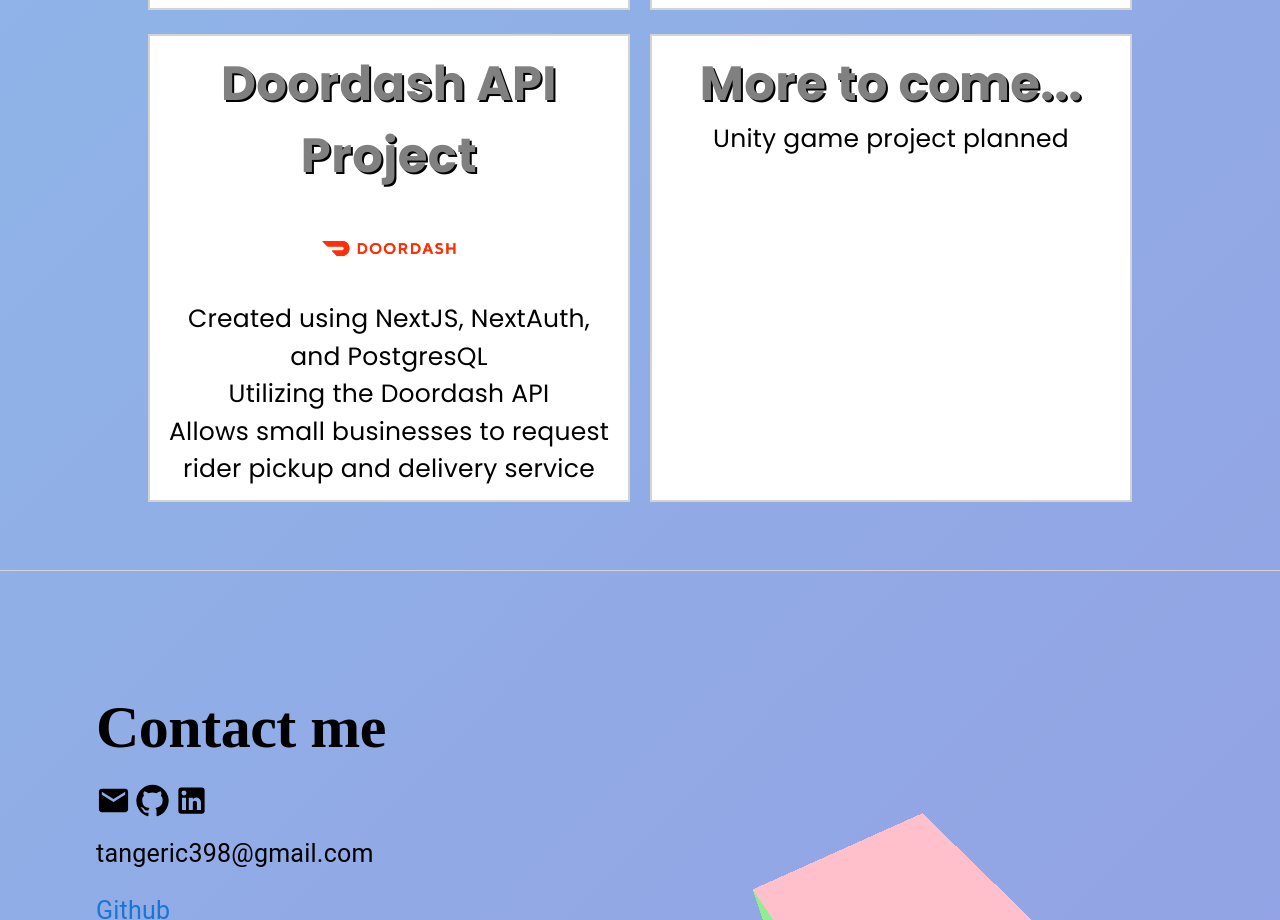
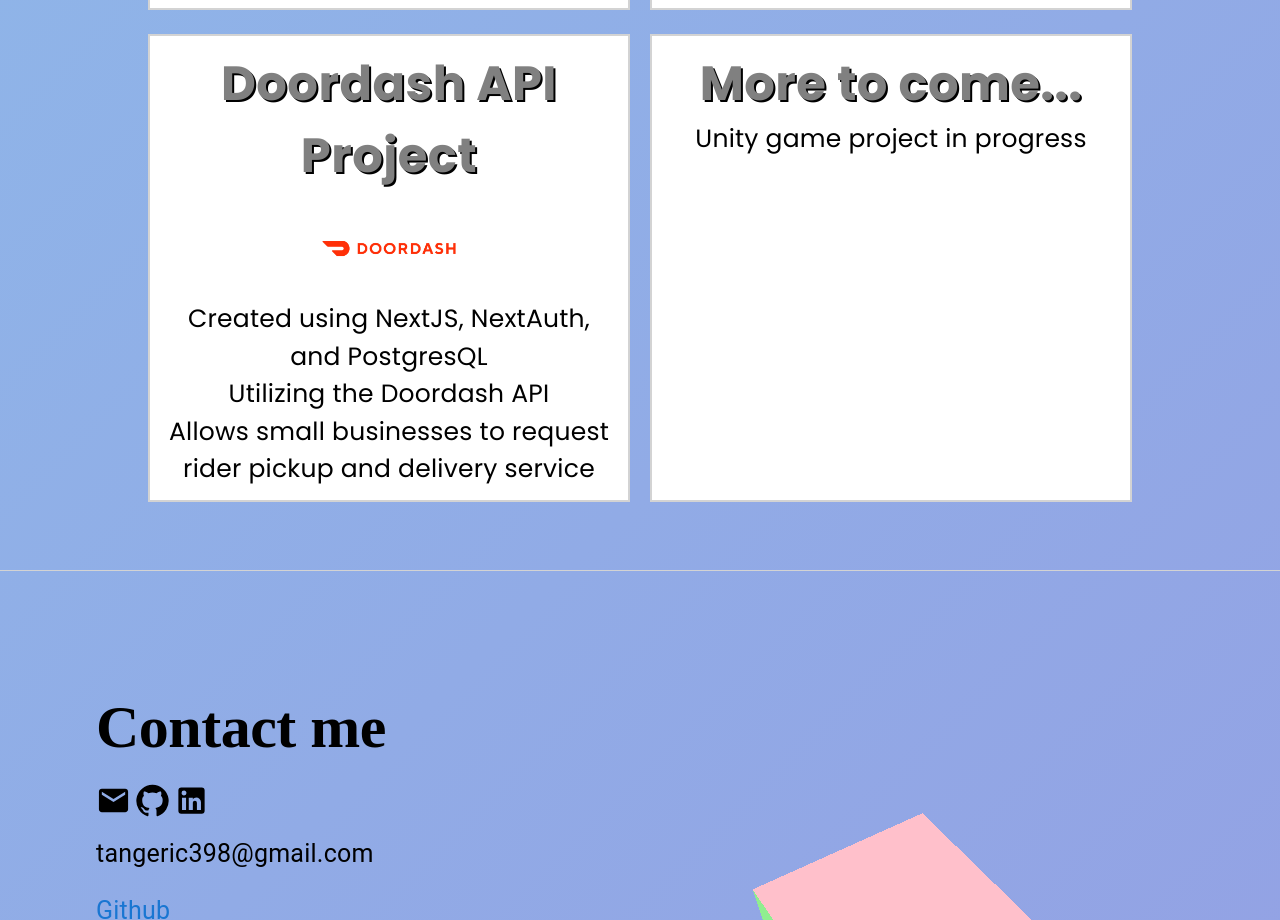
Before and after one commit to erictang398/erictang398.github.io, a React (Create React App) app: page / in a window 1280 px wide. Shown: the part 3140-4060 px from the top of the page. Built offline with nearby package versions, Linux system fonts and the light colour scheme.

Commit message:
progress change

```diff
--- a/src/components/project.jsx
+++ b/src/components/project.jsx
@@ -357,7 +357,7 @@ const Projects = () => {
                         fontFamily: 'Poppins',
                         textAlign: 'center'
                     }}>
-                        Unity game project planned
+                        Unity game project in progress
                     </Typography>
                 </div>
             </>
```
